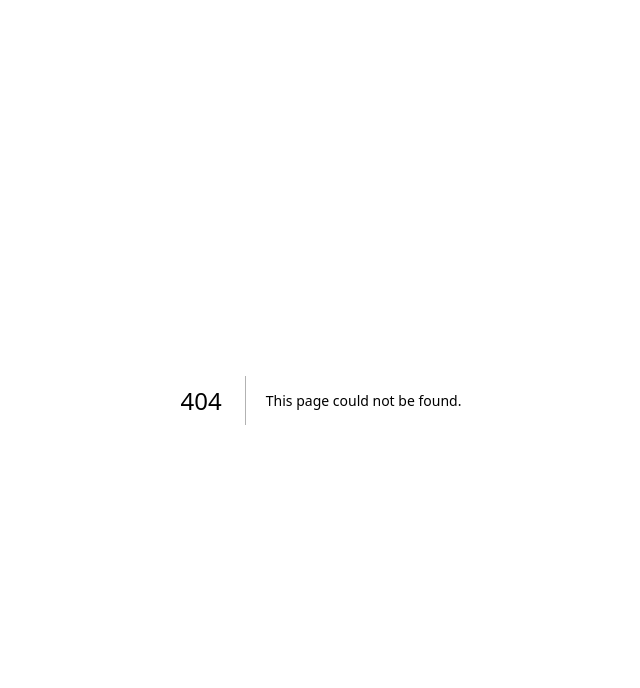
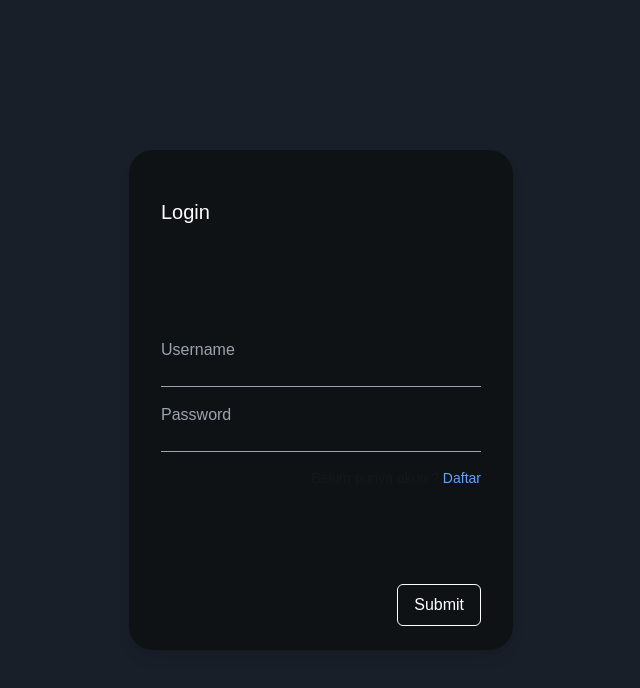
Before and after one commit to zidaneelfasya/realtime-chat-holiday, a Next.js app: page /login in a window 1280 px wide. Before the commit this address had no page. Shown: the top 688 px of the page, without its empty margins (319-959 px from the left). Built offline with nearby package versions, Linux system fonts and the light colour scheme.

Commit message:
login page

```diff
--- /dev/null
+++ b/app/login/page.tsx
@@ -0,0 +1,53 @@
+'use client';
+
+import Link from 'next/link';
+import { useState } from 'react';
+
+export default function Login() {
+  const [username, setUsername] = useState('');
+  const [password, setPassword] = useState('');
+
+  const handleSubmit = async (e: React.FormEvent) => {
+    e.preventDefault();
+    const res = await fetch('/api/auth/login', {
+      method: 'POST',
+      headers: { 'Content-Type': 'application/json' },
+      body: JSON.stringify({ username, password })
+    });
+    const data = await res.json();
+  };
+
+  return (
+    <div className="min-h-screen flex items-center justify-center bg-[#191f29]">
+      <div className=" bg-[#0F1215] px-8 py-12 rounded-3xl shadow-lg w-96 h-[500px]">
+        <h2 className="text-white text-xl mb-28">Login</h2>
+        <form onSubmit={handleSubmit} className="flex flex-col">
+          <label className="text-gray-400">Username</label>
+          <input
+            type="text"
+            className="bg-transparent border-b border-gray-400 text-white focus:outline-none mb-4"
+            value={username}
+            onChange={(e) => setUsername(e.target.value)}
+          />
+          <label className="text-gray-400">Password</label>
+          <input
+            type="password"
+            className="bg-transparent border-b border-gray-400 text-white focus:outline-none mb-4"
+            value={password}
+            onChange={(e) => setPassword(e.target.value)}
+          />
+          <span className="self-end text-sm">
+            Belum punya akun ?
+            <Link className="text-blue-400" href="/register"> Daftar</Link>
+          </span>
+          <button
+            type="submit"
+            className="border-[1px] rounded-md mt-24 px-4 py-2 text-white border-white text-center outline-none transition-all duration-200 ease-out hover:bg-white hover:text-black hover:duration-300 self-end"
+          >
+            Submit
+          </button>
+        </form>
+      </div>
+    </div>
+  );
+}
```
